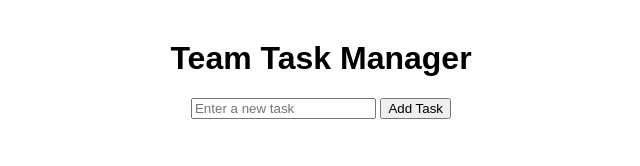
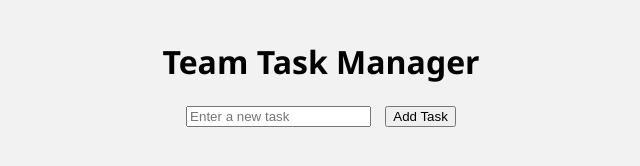
Before and after one commit to nehanaik2003/TaskManager, a plain HTML site: page index.html in a window 1280 px wide. Shown: the whole page, without its empty margins (319-959 px from the left). Drawn offline with Linux system fonts and the light colour scheme.

Commit message:
Improve styling

```diff
--- a/style.css
+++ b/style.css
@@ -1,10 +1,11 @@
 body {
-  font-family: Arial, sans-serif;
+  font-family: 'Segoe UI', sans-serif;
   margin: 40px;
   text-align: center;
+  background-color: #f2f2f2;
 }
-li {
-  list-style: none;
-  padding: 5px;
-  border-bottom: 1px solid #ccc;
+
+button {
+  margin-left: 10px;
+  cursor: pointer;
 }
```
